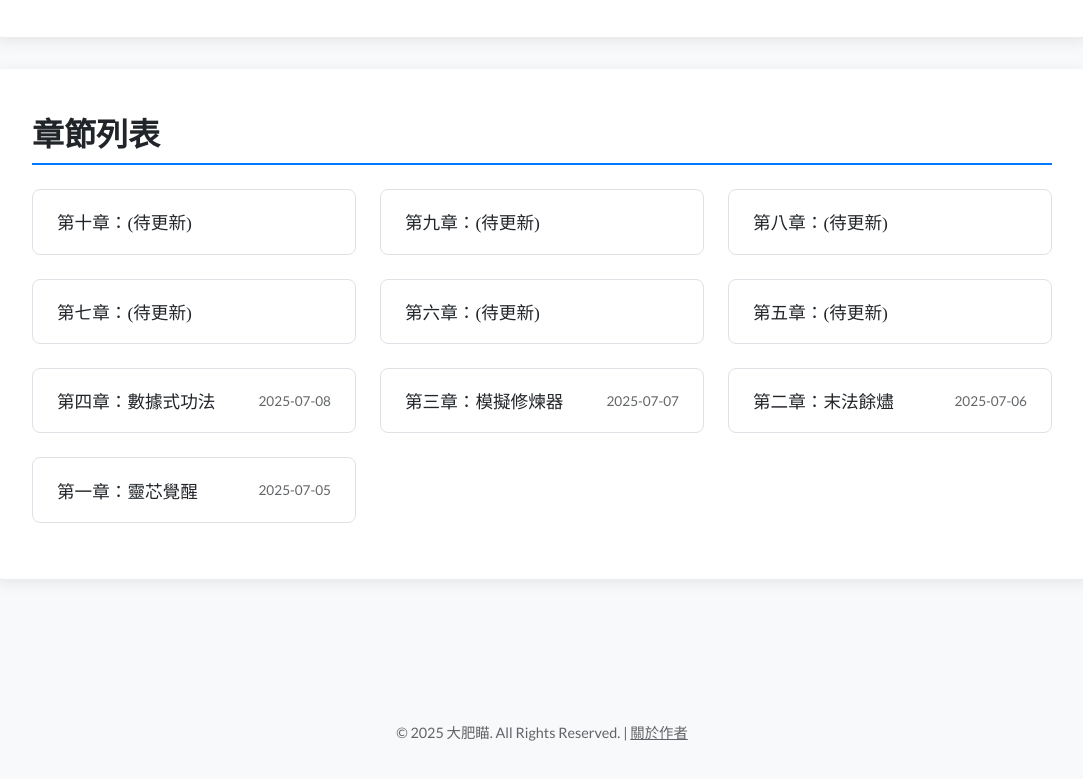
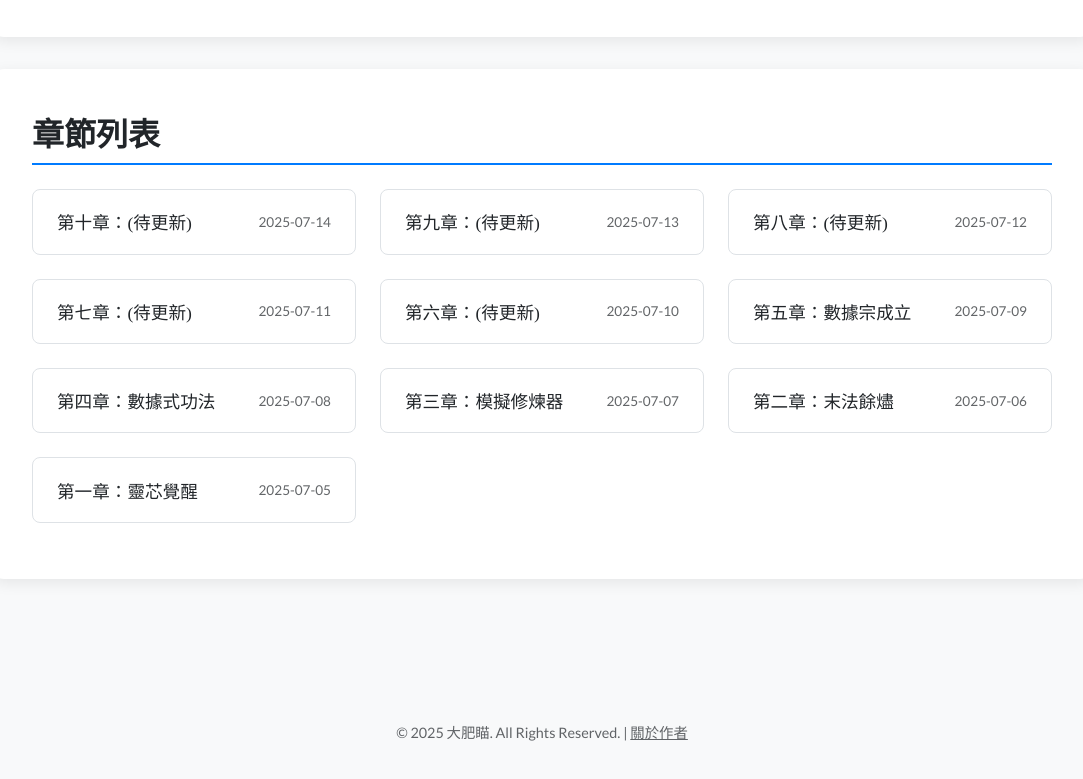
Before and after one commit to jyonline0604/my-novel-website, a plain HTML site: page index.html in a window 1280 px wide. Shown: the part 853-1632 px from the top of the page, without its empty margins (98-1181 px from the left). Drawn offline with Linux system fonts and the light colour scheme.

Commit message:
Update index.html

```diff
--- a/index.html
+++ b/index.html
@@ -50,37 +50,37 @@
                  <li class="chapter-item">
                     <a href="chapter-10.html" class="chapter-link">
                         <span class="chapter-title">第十章：(待更新)</span>
-                        <span class="chapter-date"></span>
+                        <span class="chapter-date">2025-07-14</span>
                     </a>
                 </li>
                  <li class="chapter-item">
                     <a href="chapter-9.html" class="chapter-link">
                         <span class="chapter-title">第九章：(待更新)</span>
-                        <span class="chapter-date"></span>
+                        <span class="chapter-date">2025-07-13</span>
                     </a>
                 </li>
                  <li class="chapter-item">
                     <a href="chapter-8.html" class="chapter-link">
                         <span class="chapter-title">第八章：(待更新)</span>
-                        <span class="chapter-date"></span>
+                        <span class="chapter-date">2025-07-12</span>
                     </a>
                 </li>
                  <li class="chapter-item">
                     <a href="chapter-7.html" class="chapter-link">
                         <span class="chapter-title">第七章：(待更新)</span>
-                        <span class="chapter-date"></span>
+                        <span class="chapter-date">2025-07-11</span>
                     </a>
                 </li>
                  <li class="chapter-item">
                     <a href="chapter-6.html" class="chapter-link">
                         <span class="chapter-title">第六章：(待更新)</span>
-                        <span class="chapter-date"></span>
+                        <span class="chapter-date">2025-07-10</span>
                     </a>
                 </li>
                  <li class="chapter-item">
                     <a href="chapter-5.html" class="chapter-link">
-                        <span class="chapter-title">第五章：(待更新)</span>
-                        <span class="chapter-date"></span>
+                        <span class="chapter-title">第五章：數據宗成立</span>
+                        <span class="chapter-date">2025-07-09</span>
                     </a>
                 </li>
                  <li class="chapter-item">
```
